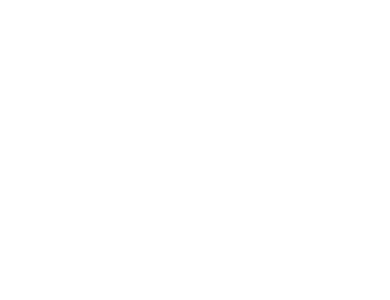
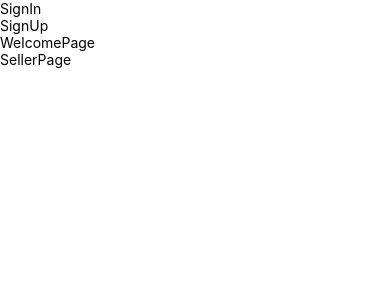
Before and after one commit to PandaNoob13/surpreedz-mobile, a React Native app: screen / in a window 390 px wide. Shown: the top 300 px of the page. Built offline with nearby package versions, Linux system fonts and the light colour scheme.

Commit message:
template folder component

```diff
--- a/App.js
+++ b/App.js
@@ -1,20 +1,19 @@
-import { StatusBar } from 'expo-status-bar';
-import { StyleSheet, Text, View } from 'react-native';
+import {  Text, View } from 'react-native';
+import SellerPage from './src/features/seller/SellerPage';
+import SignIn from './src/features/signin/SignIn';
+import SignUp from './src/features/signup/SignUp';
+import WelcomePage from './src/features/welcome/WelcomePage';
 import { ThemeProvider } from './src/shared/context/ThemeContext';
 
 export default function App() {
   return (
    <ThemeProvider>
+      <SignIn />
+      <SignUp />
+      <WelcomePage />
+      <SellerPage />
 
    </ThemeProvider>
+
   );
 }
-
-const styles = StyleSheet.create({
-  container: {
-    flex: 1,
-    backgroundColor: '#fff',
-    alignItems: 'center',
-    justifyContent: 'center',
-  },
-});
--- /dev/null
+++ b/src/features/seller/SellerPage.js
@@ -0,0 +1,20 @@
+import { View, Text ,StyleSheet} from 'react-native'
+import React from 'react'
+import { useTheme } from '../../shared/context/ThemeContext';
+
+const SellerPage = () => {
+    const theme = useTheme();
+    const styles = styling(theme)
+
+  return (
+    <View>
+      <Text>SellerPage</Text>
+    </View>
+  )
+}
+
+const styling = (theme) => ( StyleSheet.create({
+
+}))
+
+export default SellerPage
--- /dev/null
+++ b/src/features/signin/SignIn.js
@@ -0,0 +1,20 @@
+import { View, Text ,StyleSheet} from 'react-native'
+import React from 'react'
+import { useTheme } from '../../shared/context/ThemeContext';
+
+const SignIn = () => {
+    const theme = useTheme();
+    const styles = styling(theme)
+
+  return (
+    <View>
+      <Text>SignIn</Text>
+    </View>
+  )
+}
+
+const styling = (theme) => ( StyleSheet.create({
+
+}))
+
+export default SignIn
--- /dev/null
+++ b/src/features/signup/SignUp.js
@@ -0,0 +1,20 @@
+import { View, Text ,StyleSheet} from 'react-native'
+import React from 'react'
+import { useTheme } from '../../shared/context/ThemeContext';
+
+const SignUp = () => {
+    const theme = useTheme();
+    const styles = styling(theme)
+
+  return (
+    <View>
+      <Text>SignUp</Text>
+    </View>
+  )
+}
+
+const styling = (theme) => ( StyleSheet.create({
+
+}))
+
+export default SignUp
--- /dev/null
+++ b/src/features/welcome/WelcomePage.js
@@ -0,0 +1,20 @@
+import { View, Text, StyleSheet } from 'react-native'
+import React from 'react'
+import { useTheme } from '../../shared/context/ThemeContext'
+
+const WelcomePage = () => {
+    const theme = useTheme();
+    const styles = styling(theme)
+
+  return (
+    <View>
+      <Text>WelcomePage</Text>
+    </View>
+  )
+}
+
+const styling = (theme) => ( StyleSheet.create({
+
+}))
+
+export default WelcomePage
```
Also changed, not shown: src/features/about/AboutPage.js (added, +20 -0 lines), src/features/home/HomePage.js (added, +20 -0 lines), src/features/orderpage/OrderPage.js (added, +20 -0 lines), src/features/profilpage/ProfilPage.js (added, +20 -0 lines), src/features/purchaseConfirmation/PurchaseConfirmation.js (added, +20 -0 lines), src/features/purchaselist/PurchaseListPage.js (added, +20 -0 lines).
